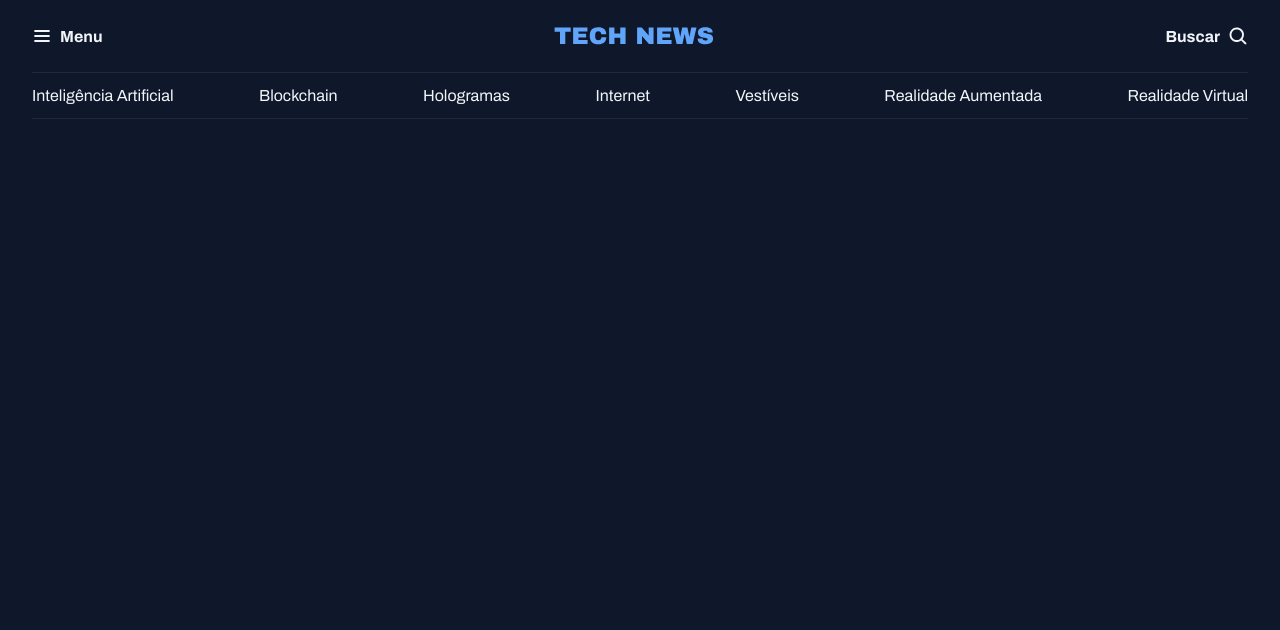
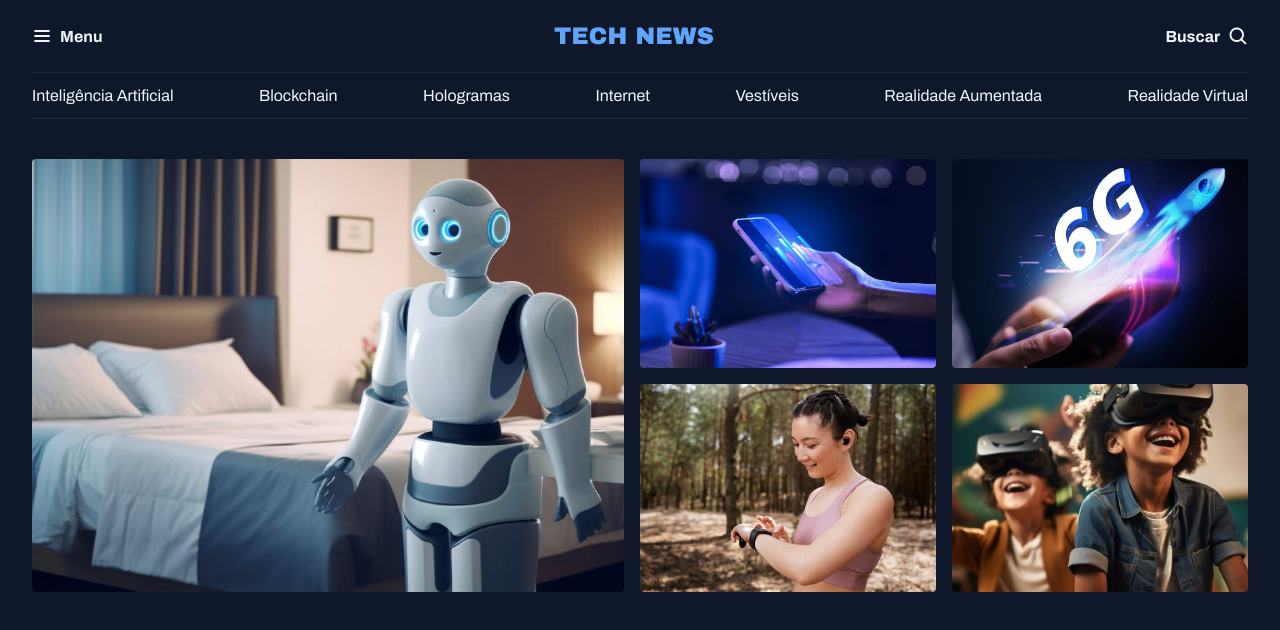
Before and after one commit to douglas-fabiano1/projeto-portal-de-noticias, a plain HTML site: page index.html in a window 1280 px wide. Drawn offline with Linux system fonts and the light colour scheme.

Commit message:
seção destaques estruturada

```diff
--- a/index.html
+++ b/index.html
@@ -39,5 +39,19 @@
         <a href="#">Realidade Virtual</a>
       </nav>
     </header>
+
+    <main class="grid container">
+      <section id="featured" class="grid grid-flow-col gap-16">
+        <div>
+          <img src="./assets/images/image-01.png" alt="" />
+        </div>
+        <div class="grid grid-cols-2 gap-16">
+          <div><img src="./assets/images/image-02.png" alt="" /></div>
+          <div><img src="./assets/images/image-03.png" alt="" /></div>
+          <div><img src="./assets/images/image-04.png" alt="" /></div>
+          <div><img src="./assets/images/image-05.png" alt="" /></div>
+        </div>
+      </section>
+    </main>
   </body>
 </html>
--- a/styles/global.css
+++ b/styles/global.css
@@ -43,17 +43,16 @@ h3 {
   font: inherit;
 }
 
+img {
+  max-width: 100%;
+}
+
 .container {
   max-width: 128rem;
   padding-inline: 3.2rem;
   margin-inline: auto;
 }
 
-/* utility-first */
-.grid {
-  display: grid;
+main {
+  margin-top: 4rem;
 }
-
-.grid-flow-col {
-  grid-auto-flow: column;
-}
--- a/styles/index.css
+++ b/styles/index.css
@@ -1,2 +1,4 @@
 @import url(global.css);
+@import url(utility.css);
 @import url(header.css);
+@import url(sections.css);
--- /dev/null
+++ b/styles/sections.css
@@ -0,0 +1,7 @@
+#featured {
+  img {
+    height: 100%;
+    object-fit: cover;
+    border-radius: 4px;
+  }
+}
--- /dev/null
+++ b/styles/utility.css
@@ -0,0 +1,16 @@
+/* utility-first */
+.grid {
+  display: grid;
+}
+
+.grid-flow-col {
+  grid-auto-flow: column;
+}
+
+.grid-cols-2 {
+  grid-template-columns: 1fr 1fr;
+}
+
+.gap-16 {
+  gap: 1.6rem;
+}
```
